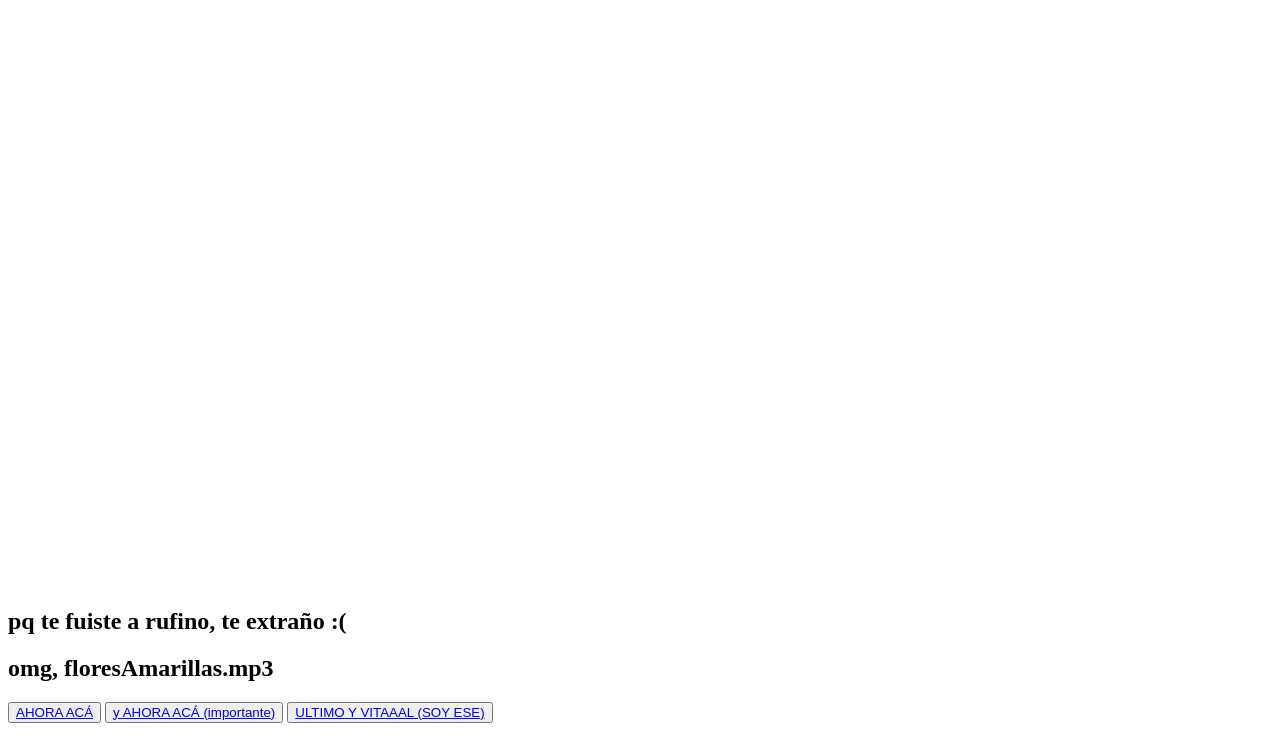
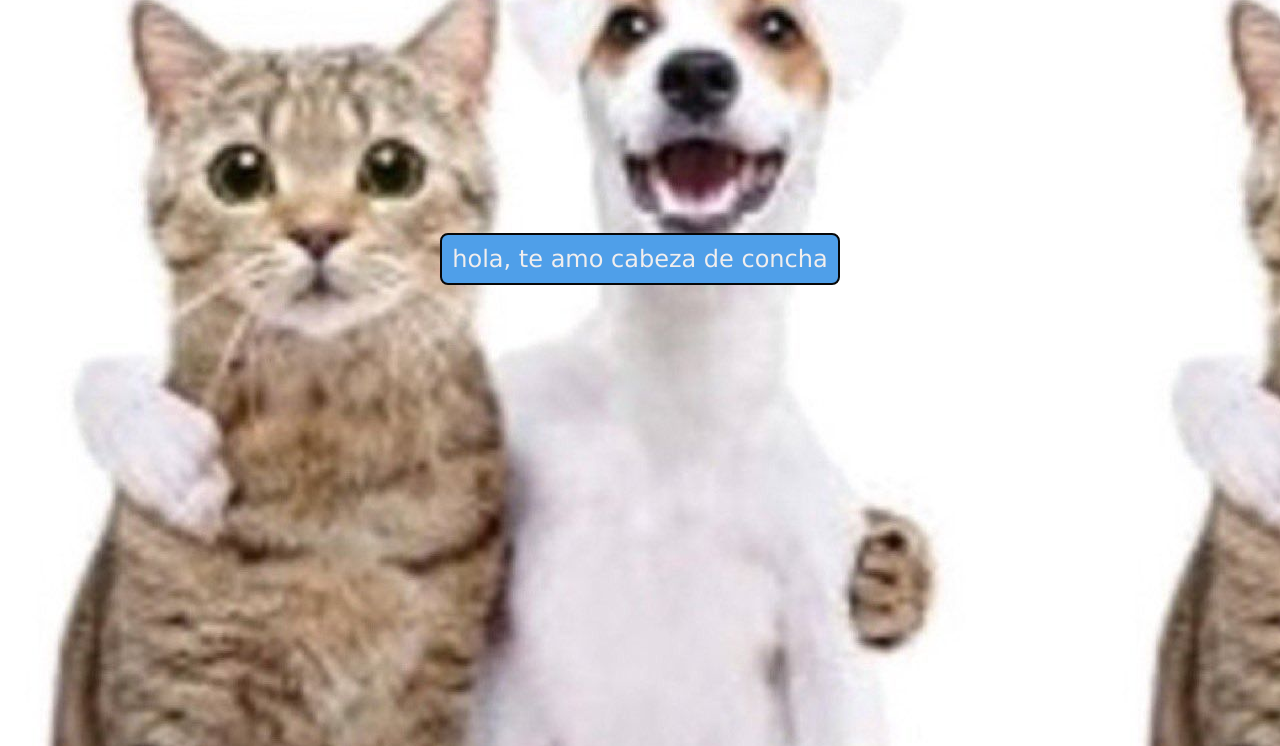
Before and after one commit to Ivo-w/delfi, a plain HTML site: page index.html in a window 1280 px wide. Shown: the part 217-963 px from the top of the page. Drawn offline with Linux system fonts and the light colour scheme; the site is published under a folder, as on GitHub Pages, so addresses that start at the root find nothing; a web font is replaced by a local one.

Commit message:
arreglado relativo

```diff
--- a/index.html
+++ b/index.html
@@ -4,7 +4,7 @@
     <meta charset="UTF-8">
     <meta name="viewport" content="width=device-width, initial-scale=1.0">
     <title> Flores Amarillas &lt;3</title>
-    <link rel="stylesheet" href="/Css/style.css">
+    <link rel="stylesheet" href="css/style.css">
     <link rel="preconnect" href="https://fonts.googleapis.com">
     <link rel="preconnect" href="https://fonts.gstatic.com" crossorigin>
     <link href="https://fonts.googleapis.com/css2?family=Inclusive+Sans:ital@1&display=swap" rel="stylesheet">
@@ -45,7 +45,7 @@
 
     </main>
 
-    <script src="/Js/app.js"></script>
-    <script src="/Js/Dis.js"></script>
+    <script src="js/app.js"></script>
+    <script src="js/dis.js"></script>
 </body>
 </html>
```
